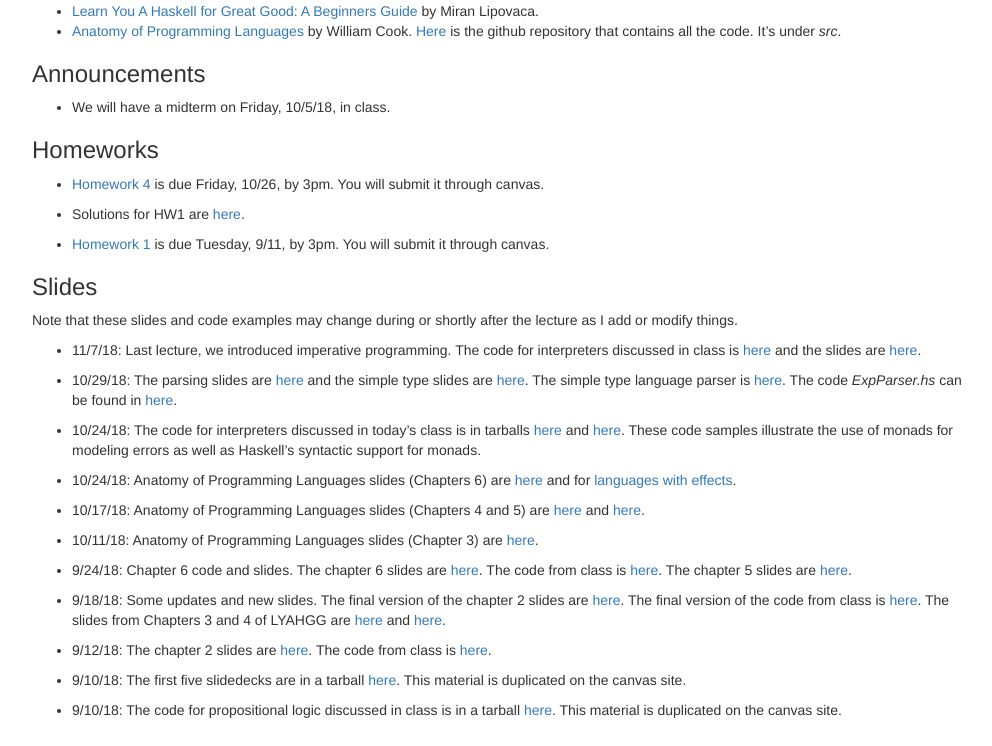
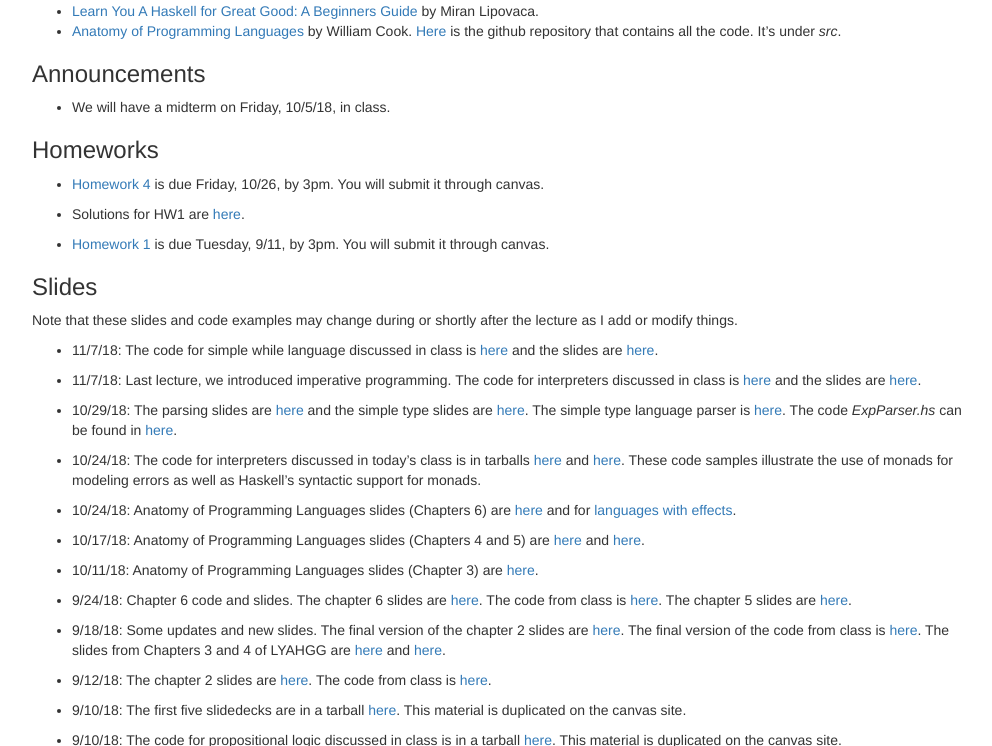
Before and after one commit to harrisonwl/harrisonwl.github.io, a Jekyll site: the page built from _posts/2018-09-10-cs4450.md, in a window 1280 px wide and 900 px high, scrolled down 665 px, cut to the strip 0-746 px from the top of the window. Shown: the whole strip, without its empty margins (233-1225 px from the left). Built offline with Jekyll 4.4.1, drawn with Linux system fonts in a browser that asks for light colours.

Commit message:
lecture slides and code

```diff
--- a/_posts/2018-09-10-cs4450.md
+++ b/_posts/2018-09-10-cs4450.md
@@ -61,6 +61,8 @@ Both of our textbooks are online:
 
 Note that these slides and code examples may change during or shortly after the lecture as I add or modify things.
 
+* 11/7/18: The code for simple while language discussed in class is <a href="https://harrisonwl.github.io/assets/courses/popl/fall2018/languages/SimpleImperative.tar.gz">here</a> and the slides are <a href="https://harrisonwl.github.io/assets/courses/popl/fall2018/slides/SimpleImperative.pdf">here</a>.
+
 * 11/7/18: Last lecture, we introduced imperative programming. The code for interpreters discussed in class is <a href="https://harrisonwl.github.io/assets/courses/popl/fall2018/languages/Imp.hs">here</a> and the slides are <a href="https://harrisonwl.github.io/assets/courses/popl/fall2018/slides/Imperative.pdf">here</a>.
 
 * 10/29/18: The parsing slides are
```
Also changed, not shown: 2 other files.
